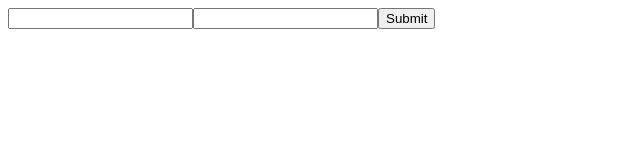
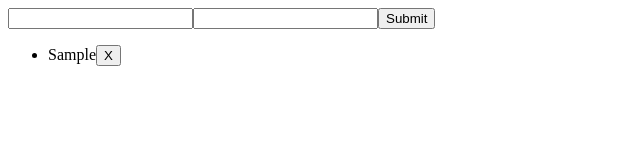
Before and after one commit to tranttommy/react-redux, a React app: page / in a window 1280 px wide. Both pictures are taken after typing "Sample", "Sample" into the empty fields and a click on the button "Submit". Shown: the top 160 px of the page, without its empty margins (0-640 px from the left). Built offline with nearby package versions, Linux system fonts and the light colour scheme.

Commit message:
made all posts

```diff
--- a/package.json
+++ b/package.json
@@ -28,6 +28,7 @@
     "react": "^16.8.6",
     "react-dom": "^16.8.6",
     "react-redux": "^7.0.3",
+    "react-router-dom": "^5.0.0",
     "redux": "^4.0.1",
     "shortid": "^2.2.14"
   },
--- a/src/components/App.js
+++ b/src/components/App.js
@@ -1,10 +1,12 @@
 import React from 'react';
 import CreatePost from '../containers/posts/CreatePost';
+import AllPosts from '../containers/posts/AllPosts';
 
 export default function App() {
   return (
     <>
       <CreatePost />
+      <AllPosts />
     </>
   );
 }
--- /dev/null
+++ b/src/components/posts/Post.js
@@ -0,0 +1,21 @@
+import React from 'react';
+// import { Link } from 'react-router-dom';
+import PropTypes from 'prop-types';
+
+export default function Post({ post, deletePost }) {
+  return (
+    <span>
+      <span>{post.title}</span>
+      <button onClick={deletePost}>X</button>
+    </span>
+  );
+}
+
+Post.propTypes = {
+  post: PropTypes.shape({
+    id: PropTypes.string,
+    title: PropTypes.string,
+    body: PropTypes.string,
+  }).isRequired,
+  deletePost: PropTypes.func.isRequired
+};
--- /dev/null
+++ b/src/components/posts/Posts.js
@@ -0,0 +1,22 @@
+import React from 'react';
+import PropTypes from 'prop-types';
+import Post from './Post';
+
+export default function Posts({ posts, deletePost }) {
+  const postList = posts.map(post => (
+    <li key={post.id}>
+      <Post post={post} deletePost={() => deletePost(post.id)} />
+    </li>
+  ));
+
+  return (
+    <ul>
+      {postList}
+    </ul>
+  );
+}
+
+Posts.propTypes = {
+  posts: PropTypes.arrayOf(PropTypes.object).isRequired,
+  deletePost: PropTypes.func.isRequired
+};
--- /dev/null
+++ b/src/containers/posts/AllPosts.js
@@ -0,0 +1,19 @@
+import { connect } from 'react-redux';
+import { getPosts } from '../../selectors/postSelectors';
+import Posts from '../../components/posts/Posts';
+import { deletePost } from '../../actions/postActions';
+
+const mapStateToProps = state => ({
+  posts: getPosts(state)
+});
+
+const mapDispatchToProps = dispatch => ({
+  deletePost(id) {
+    dispatch(deletePost(id));
+  }
+});
+
+export default connect(
+  mapStateToProps,
+  mapDispatchToProps
+)(Posts);
```
Also changed, not shown: 1 other file (tests, documents, lock files or other folders).
